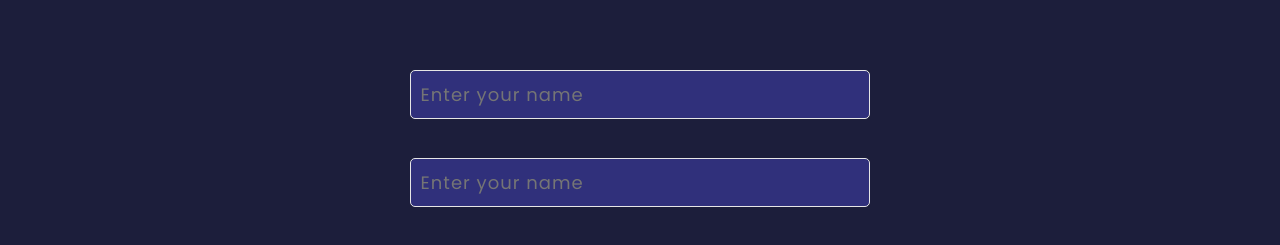
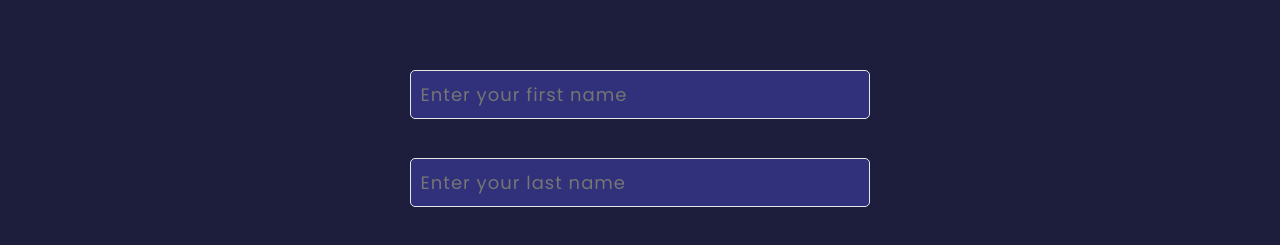
Before and after one commit to SmithV22/portfolio, a React (Create React App) app: page /register in a window 1280 px wide. Shown: the part 194-439 px from the top of the page. Built offline with nearby package versions, Linux system fonts and the light colour scheme.

Commit message:
db changes

```diff
--- a/src/components/loginReg/Login.jsx
+++ b/src/components/loginReg/Login.jsx
@@ -28,7 +28,7 @@ const Login = () => {
             toast.error(message)
         }
         if (isSuccess || user) {
-            navigate('/')
+            navigate('/') ;
         }
         dispatch(reset())
     }, [user, isError, isSuccess, message, navigate, dispatch])
@@ -41,12 +41,13 @@ const Login = () => {
     }
 
     const onSubmit = (e) => {
-        e.preventDefault()
+        e.preventDefault() ;
         const userData = {
             email,
             password
         }
         dispatch(login(userData)) ;
+
     }
 
     if (isLoading) {
@@ -76,7 +77,6 @@ const Login = () => {
                 </form>
             </div>
         </>
-
     )
 }
 
--- a/src/components/loginReg/Reg.jsx
+++ b/src/components/loginReg/Reg.jsx
@@ -44,7 +44,7 @@ function Reg () {
         }))
     }
     const onSubmit = (e) => {
-        e.preventDefault()
+        e.preventDefault() ;
         if(password !== confirmPassword) {
             toast.error('Passwords do not match')
         } else {
@@ -54,7 +54,7 @@ function Reg () {
                 email,
                 password,
             }
-            dispatch(register(userData))
+            dispatch(register(userData)) ;
         }
     }
     if(isLoading) {
@@ -73,10 +73,10 @@ function Reg () {
             <div className="form">
                 <form onSubmit={ onSubmit }>
                     <div className="form-group">
-                        <input type="text" className="form-control" id='firstName' name='firstName' placeholder='Enter your name' value={ firstName } onChange={onChange}/>
+                        <input type="text" className="form-control" id='firstName' name='firstName' placeholder='Enter your first name' value={ firstName } onChange={onChange}/>
                     </div>
                     <div className="form-group">
-                        <input type="text" className="form-control" id='lastName' name='lastName' placeholder='Enter your name' value={ lastName } onChange={onChange}/>
+                        <input type="text" className="form-control" id='lastName' name='lastName' placeholder='Enter your last name' value={ lastName } onChange={onChange}/>
                     </div>
                     <div className="form-group">
                         <input type="email" className="form-control" id='email' name='email' placeholder='Enter your email' value={ email } onChange={onChange} />
--- a/src/features/auth/authService.js
+++ b/src/features/auth/authService.js
@@ -1,7 +1,7 @@
 
 import axios from 'axios' ;
 
-const API_URL = '/api/user' ;
+const API_URL = 'http://localhost:5000/api/user' ;
 
 const register = async (userData) => {
     const response = await axios.post(API_URL + '/register', userData)
```
Also changed, not shown: 2 other files (tests, documents, lock files or other folders).
